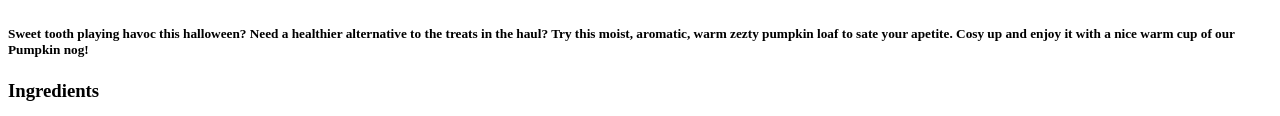
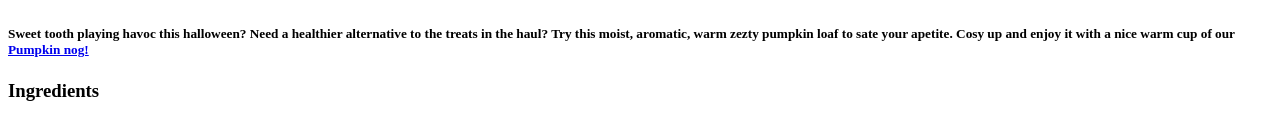
Before and after one commit to gabriellemia/odin-recipes, a plain HTML site: page recipes/loaf.html in a window 1280 px wide. Shown: the part 760-876 px from the top of the page. Drawn offline with Linux system fonts and the light colour scheme.

Commit message:
added a link from loaf page to spiced nog page

```diff
--- a/recipes/loaf.html
+++ b/recipes/loaf.html
@@ -9,7 +9,7 @@
 <body>
     <h1>Petrifying Pumpkin Loaf (vegan)</h1>
     <img src="../img/pumpkin-loaf.jpg" alt="moist golden pumkin loaf">
-    <h5>Sweet tooth playing havoc this halloween? Need a healthier alternative to the treats in the haul? Try this moist, aromatic, warm zezty pumpkin loaf to sate your apetite.  Cosy up and enjoy it with a nice warm cup of our Pumpkin nog!</h5>
+    <h5>Sweet tooth playing havoc this halloween? Need a healthier alternative to the treats in the haul? Try this moist, aromatic, warm zezty pumpkin loaf to sate your apetite.  Cosy up and enjoy it with a nice warm cup of our <a href="nog.html">Pumpkin nog!</a></h5>
 
     <h3>Ingredients</h3>
         <ul>
```
